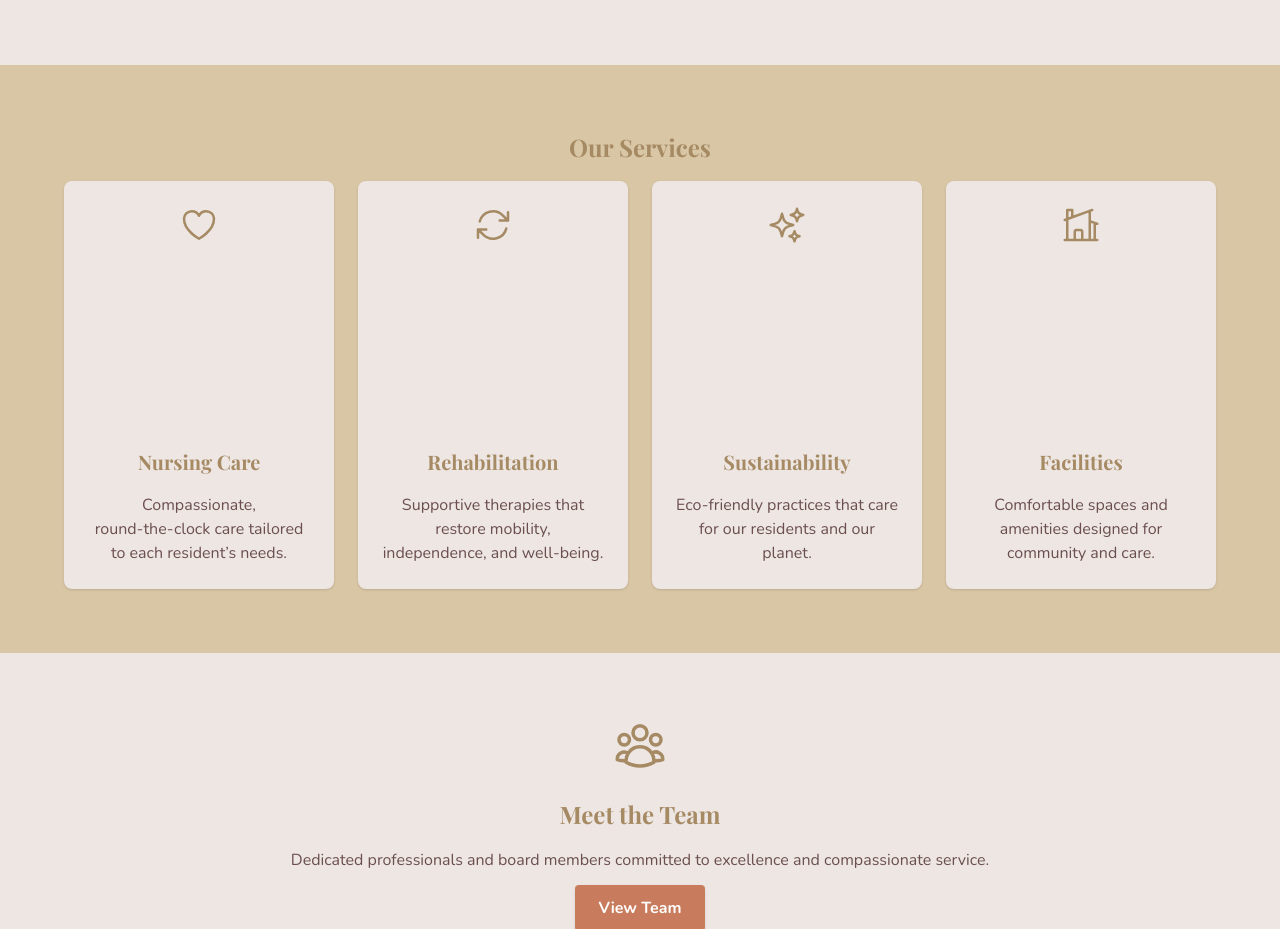
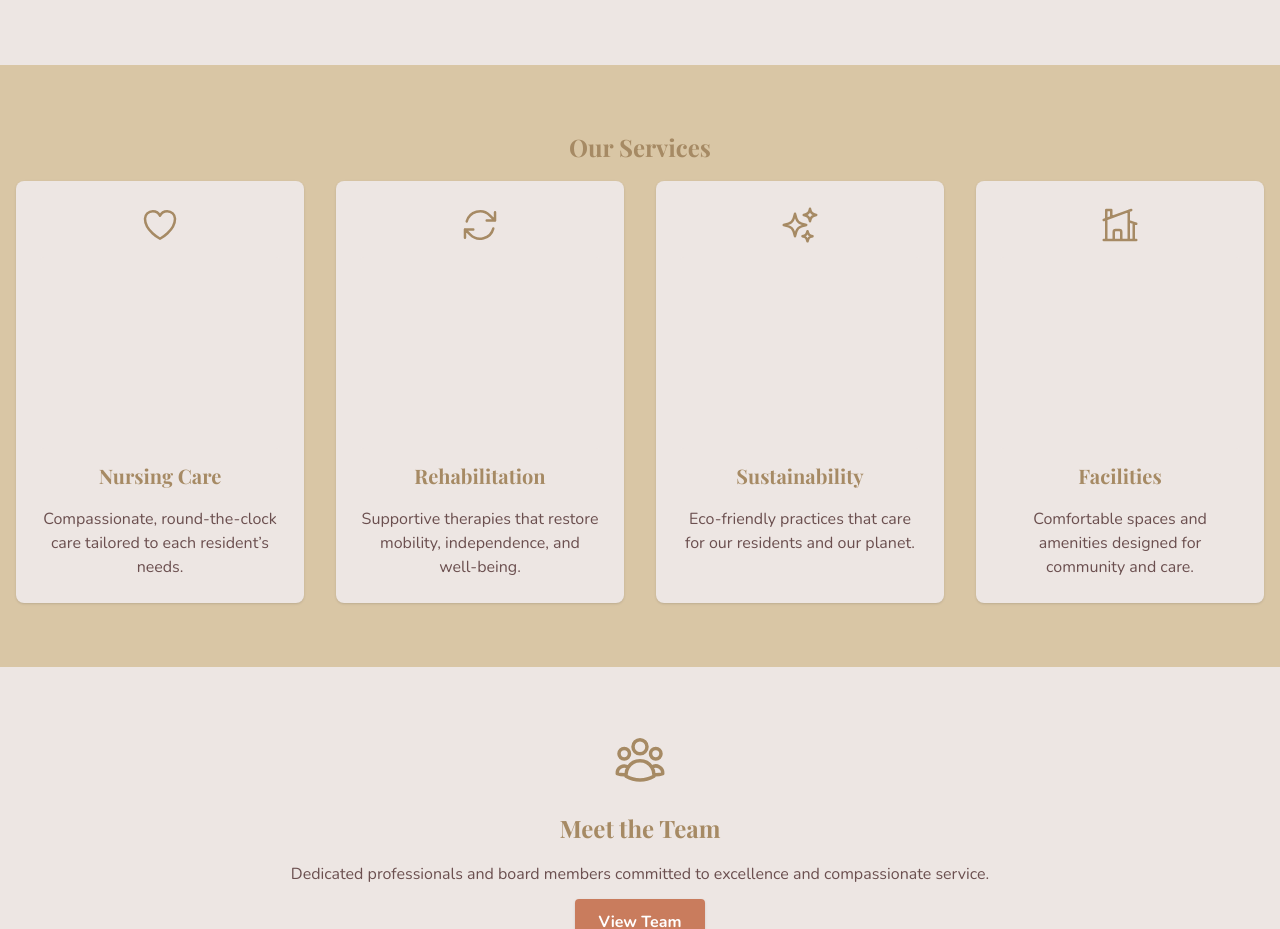
Before and after one commit to Psyfo/ekuphumuleni, a Next.js app: page / in a window 1280 px wide. Shown: the part 1640-2569 px from the top of the page. Built offline with nearby package versions, Linux system fonts and the light colour scheme.

Commit message:
fix: adjust max-width and gap in ServicesSection for better layout

```diff
--- a/src/app/(public)/components/ServicesSection.tsx
+++ b/src/app/(public)/components/ServicesSection.tsx
@@ -48,7 +48,7 @@
       className='z-0 relative bg-[var(--color-soft-sand)] px-4 py-16'
       aria-label='Our Services'
     >
-      <div className='mx-auto max-w-6xl'>
+      <div className='mx-auto max-w-[1400px]'>
         <motion.h2
           initial={{ opacity: 0, y: 24 }}
           whileInView={{ opacity: 1, y: 0 }}
@@ -59,7 +59,7 @@
           Our Services
         </motion.h2>
 
-        <div className='gap-6 grid grid-cols-1 md:grid-cols-2 lg:grid-cols-4'>
+        <div className='gap-8 grid grid-cols-1 md:grid-cols-2 lg:grid-cols-4'>
           {/* Nursing Care */}
           <motion.div
             custom={0}
```
